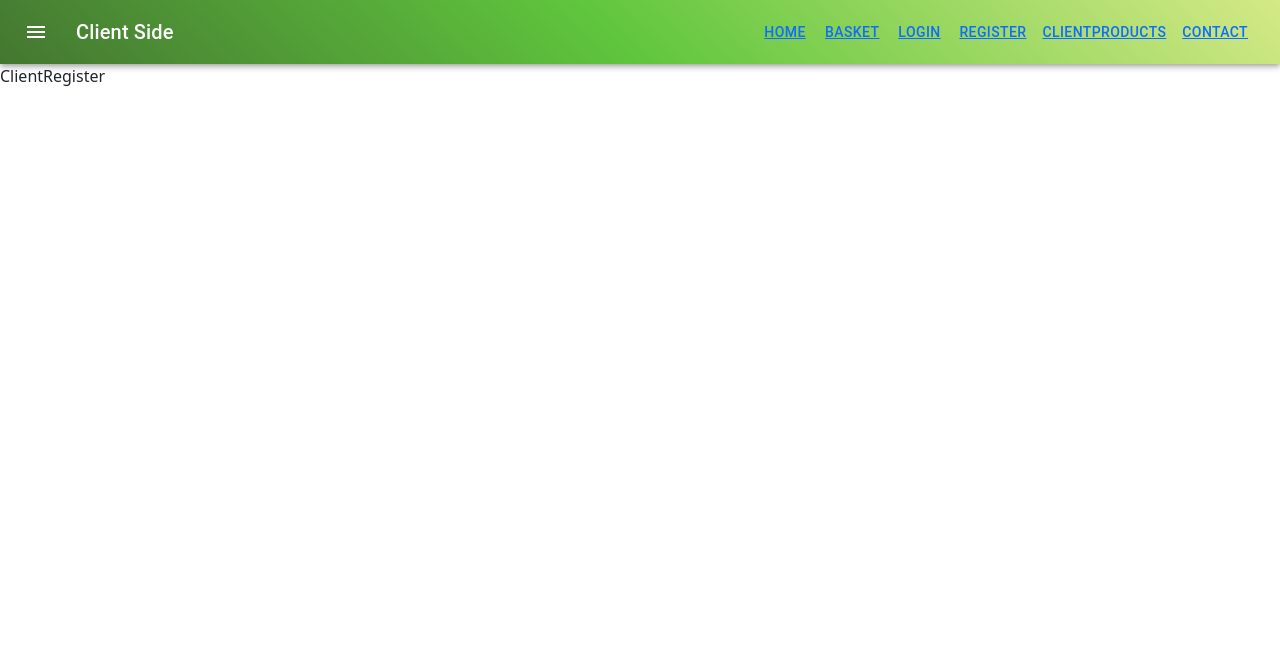
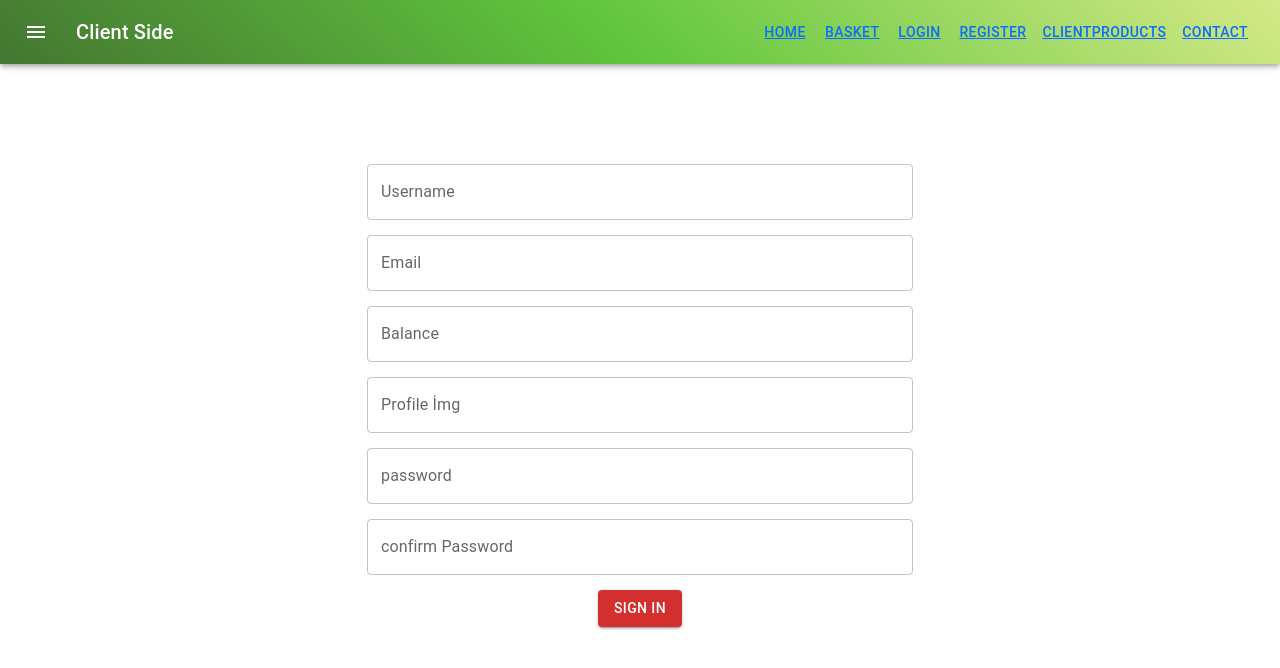
Before and after one commit to Sadiqovilkin/React-E-Commerce, a React (Vite) app: page /register in a window 1280 px wide. Shown: the top 668 px of the page. Built offline with nearby package versions, Linux system fonts and the light colour scheme.

Commit message:
#Client Register Added

```diff
--- a/src/db/db.json
+++ b/src/db/db.json
@@ -1,18 +1,51 @@
 {
-    "users":[
-        {
-            "id":"a1c2",
-            "username":"Admin",
-            "password":"Admin123",
-            "email":"admin60@gmail.com",
-            "profileImg":"testimg",
-            "balance":"999999",
-            "role":"admin",
-            "basketItems":[]
-        }
-    ],
-    "products":[],
-    "messages":[],
-    "orders":[],
-    "categories":[]
+  "users": [
+    {
+      "id": "a1c2",
+      "username": "Admin",
+      "password": "Admin123",
+      "email": "admin60@gmail.com",
+      "profileImg": "testimg",
+      "balance": "999999",
+      "role": "admin",
+      "basketItems": []
+    },
+    {
+      "id": "4467",
+      "username": "xda",
+      "password": "Admin123",
+      "email": "Admin@gmail.com",
+      "profileImg": "https://encrypted-tbn0.gstatic.com/images?q=tbn:ANd9GcQDST9PjCDk3XQWJzdOXeWyG7H57ShmATZ7OLFxmuXaGQ&s",
+      "balance": "1000",
+      "createdAt": "2024-05-09T17:39:15.582Z",
+      "role": "client",
+      "basketItems": []
+    },
+    {
+      "id": "a118",
+      "username": "Sadiqov",
+      "password": "Ilkin1234",
+      "email": "ilkin@gmail.com",
+      "profileImg": "https://encrypted-tbn0.gstatic.com/images?q=tbn:ANd9GcRMdxoy_bHgIrEGckeVLqGRxU2DmHTjKPVJjKFF4F_oiw&s",
+      "balance": "660",
+      "createdAt": "2024-05-09T17:40:27.747Z",
+      "role": "client",
+      "basketItems": []
+    },
+    {
+      "id": "af61",
+      "username": "safarov",
+      "password": "Nurlan123",
+      "email": "safarov@gmail.com",
+      "profileImg": "https://www.dmarge.com/wp-content/uploads/2021/01/dwayne-the-rock-.jpg",
+      "balance": "452",
+      "createdAt": "2024-05-09T17:41:49.451Z",
+      "role": "client",
+      "basketItems": []
+    }
+  ],
+  "products": [],
+  "messages": [],
+  "orders": [],
+  "categories": []
 }
--- a/src/pages/Client/ClientRegister/ClientRegister.jsx
+++ b/src/pages/Client/ClientRegister/ClientRegister.jsx
@@ -1,8 +1,132 @@
+import { Button, TextField } from '@mui/material'
+import { useFormik } from 'formik'
 import React from 'react'
+import UsersSchema from '../../../validations/user.validation'
+import Users from '../../../classes/users.class'
+import controller from '../../../services'
+import { endpoints } from '../../../services/constants'
+import { useNavigate } from 'react-router-dom'
+import { toast } from 'react-toastify'
 
 const ClientRegister = () => {
+  const navigate = useNavigate();
+  const formik = useFormik({
+    initialValues:{
+      username:'',
+      password:'',
+      confirmPassword:"",
+      email:'',
+      profileImg:'',
+      balance:''
+    },
+    onSubmit: values =>{
+      const newUser = new Users(values.username,values.password,values.email,values.profileImg,values.balance)
+      controller.post(endpoints.users,newUser)
+      toast.success("Succsess register!", {
+        autoClose: 1500,
+      });
+      setTimeout(() => {
+        navigate("/login");
+      }, 1500);
+    },
+    validationSchema:UsersSchema
+  })
+
   return (
-    <div>ClientRegister</div>
+   <div className="container">
+    <div className="row justify-content-center ">
+      <div className="col-lg-6">
+      <form
+        onSubmit={formik.handleSubmit}
+        style={{
+          display: "flex",
+          flexDirection: "column",
+          justifyContent: "center",
+          alignItems: "center",
+          gap: "15px",
+          marginTop: "100px",
+        }}
+      >
+        <TextField
+          value={formik.values.username}
+          name="username"
+          onChange={formik.handleChange}
+          id="username"
+          type="text"
+          label="Username"
+          variant="outlined"
+          className='form-control'
+        />
+        {formik.errors.username && <span style={{color:'red'}}>{formik.errors.username}</span>}
+
+        <TextField
+          value={formik.values.email}
+          name="email"
+          onChange={formik.handleChange}
+          id="email"
+          type="text"
+          label="Email"
+          variant="outlined"
+          className='form-control'
+        />
+        {formik.errors.email && <span style={{color:'red'}}>{formik.errors.email}</span>}
+
+        <TextField
+          value={formik.values.balance}
+          name="balance"
+          onChange={formik.handleChange}
+          id="balance"
+          type="text"
+          label="Balance"
+          variant="outlined"
+          className='form-control'
+        />
+        {formik.errors.balance && <span style={{color:'red'}}>{formik.errors.balance}</span>}
+
+        <TextField
+          value={formik.values.profileImg}
+          name="profileImg"
+          onChange={formik.handleChange}
+          id="profileImg"
+          type="text"
+          label="Profile İmg"
+          variant="outlined"
+          className='form-control'
+        />
+        {formik.errors.profileImg && <span style={{color:'red'}}>{formik.errors.profileImg}</span>}
+
+        <TextField
+          value={formik.values.password}
+          onChange={formik.handleChange}
+          name="password"
+          id="password"
+          type="password"
+          label="password"
+          variant="outlined"
+          className='form-control'
+        />
+        {formik.errors.password && <span style={{color:'red'}}>{formik.errors.password}</span>}
+
+        <TextField
+          value={formik.values.confirmPassword}
+          onChange={formik.handleChange}
+          name="confirmPassword"
+          id="confirmPassword"
+          type="password"
+          label="confirm Password"
+          variant="outlined"
+          className='form-control'
+        />
+        {formik.errors.confirmPassword && <span style={{color:'red'}}>{formik.errors.confirmPassword}</span>}
+
+
+        <Button variant="contained" type="submit" color="error">
+          Sign In
+        </Button>
+      </form>
+      </div>
+    </div>
+   </div>
   )
 }
 
```
